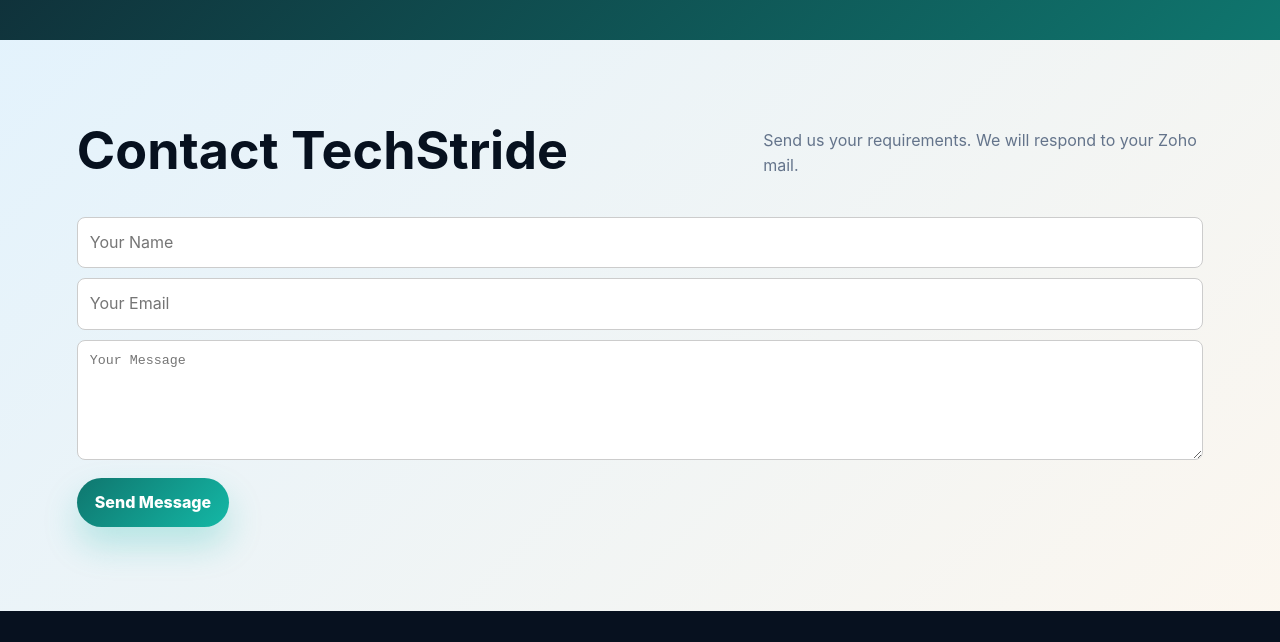
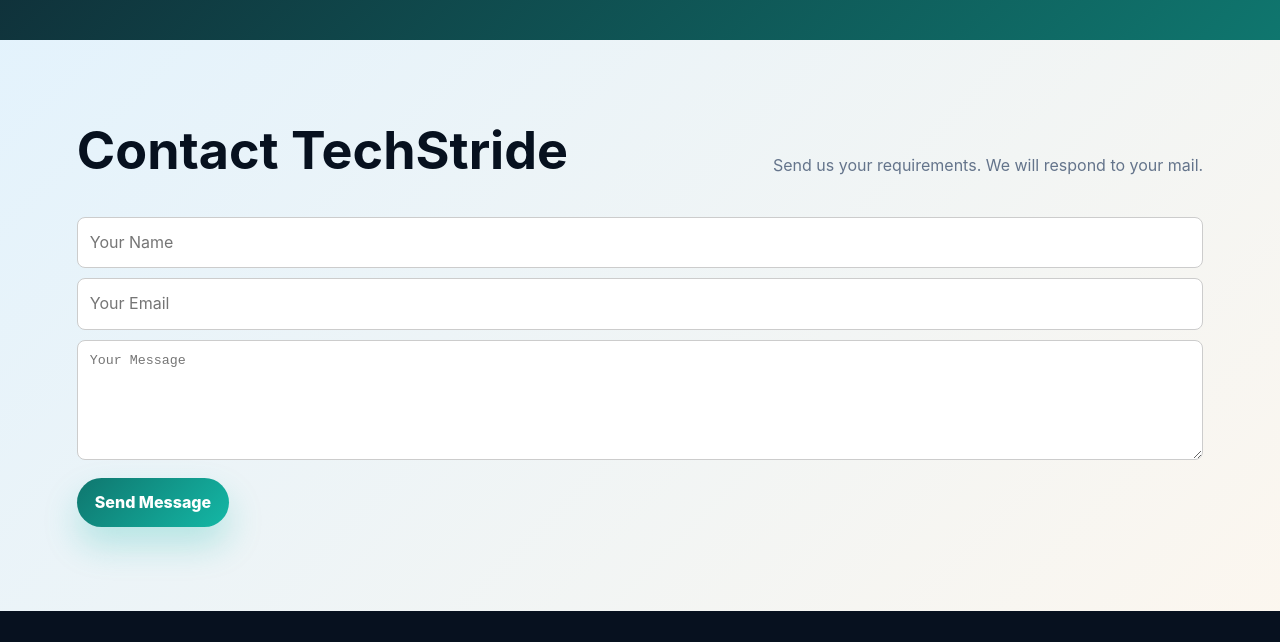
Before and after one commit to KKDEV77/techstrideadv.com, a plain HTML site: page index.html in a window 1280 px wide. Shown: the part 2400-3042 px from the top of the page. Drawn offline with Linux system fonts and the light colour scheme.

Commit message:
Update index.html

```diff
--- a/index.html
+++ b/index.html
@@ -912,7 +912,7 @@
   <div class="section-inner">
     <div class="section-heading reveal">
       <h2>Contact TechStride</h2>
-      <p>Send us your requirements. We will respond to your Zoho mail.</p>
+      <p>Send us your requirements. We will respond to your mail.</p>
     </div>
 
     <form action="https://formsubmit.co/info@techstrideadv.com" method="POST" class="contact-form">
```
